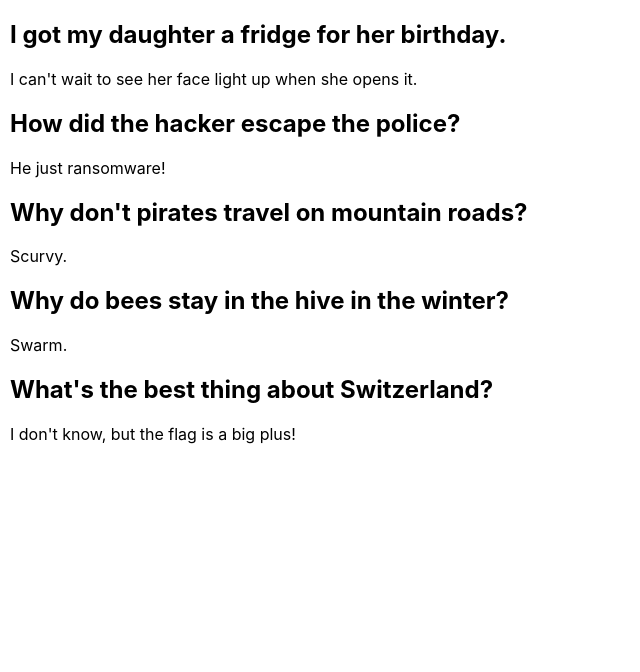
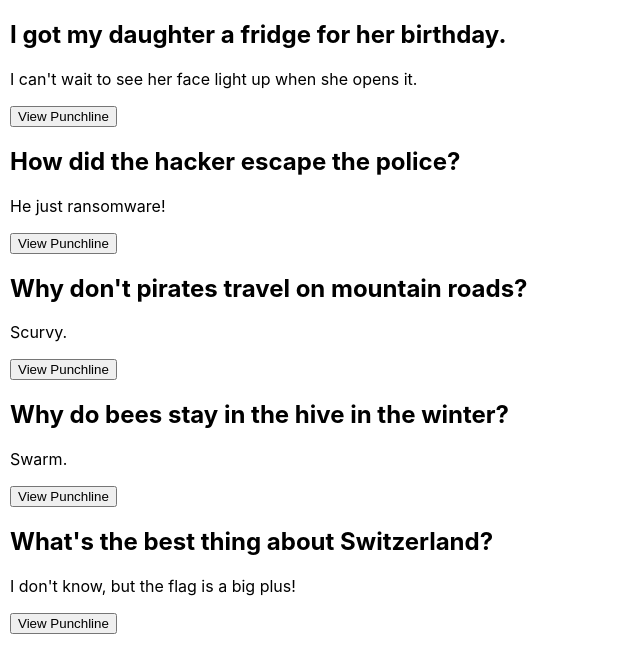
Before and after one commit to IsmailMuhammed2019/conditional_rendering, a React (Create React App) app: page / in a window 1280 px wide. Shown: the top 672 px of the page, without its empty margins (0-640 px from the left). Built offline with nearby package versions, Linux system fonts and the light colour scheme.

Commit message:
add punchline button

```diff
--- a/src/Jokes.js
+++ b/src/Jokes.js
@@ -5,6 +5,7 @@ const Jokes = (props) => {
     <div>
       <h2>{props.title}</h2>
       <p>{props.punchline}</p>
+      <button>View Punchline</button>
     </div>
   )
 }
```
